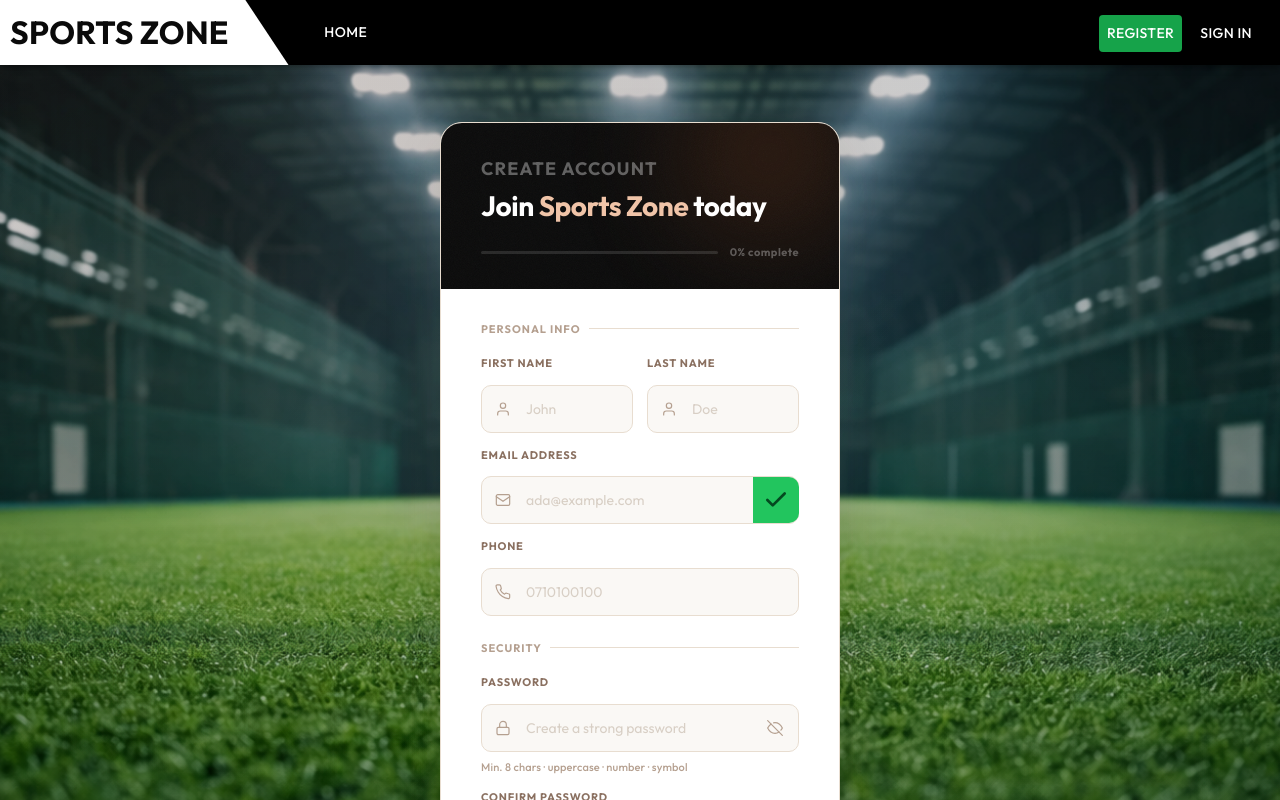
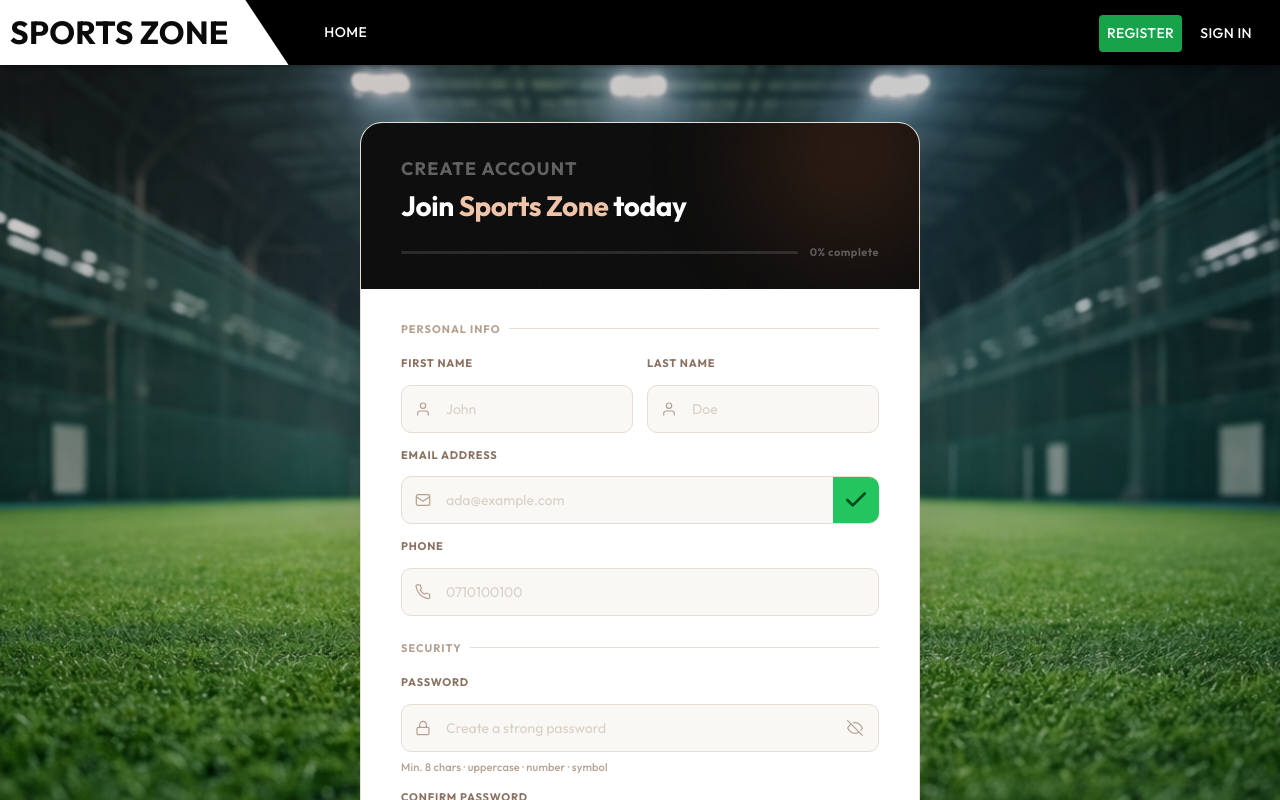
Before and after one commit to Chamila-Ranasinghe/booking-app, a React (Vite) app: page /register in a window 1280 px wide. Shown: the top 800 px of the page. Built offline with nearby package versions, Linux system fonts and the light colour scheme.

Commit message:
revet the change

```diff
--- a/src/components/RegisterComponent.tsx
+++ b/src/components/RegisterComponent.tsx
@@ -3,7 +3,7 @@ import { useState, type FC, type FormEvent, type ChangeEvent } from "react";
 import { useNavigate } from "react-router-dom";
 import {UserIcon, EmailIcon, LockIcon, PhoneIcon, EyeIcon, CheckIcon, AlertIcon, EmailCheckIcon} from "../icons/RegisterIcons";
 import type {FormState, FormErrors} from "../classes/RegisterClass";
-import { postData, useApiMutation } from "../api/common";
+import { postData } from "../api/common";
 import { createUser} from "../api/APIclass";
 
 /* ══════════════════════════════════════════════════════════════
@@ -66,8 +66,8 @@ const Register: FC = () => {
     if (!validate()) return;
     setLoading(true);
     await new Promise(r => setTimeout(r, 1600));
-    const responce = useApiMutation((form)=> postData(createUser, form))
-    // const responce = postData(createUser, form);
+    // const responce = useApiMutation((form)=> postData(createUser, form))
+    const responce = postData(createUser, form);
     console.log(responce);
     setLoading(false);
     setSuccess(true);
@@ -85,7 +85,7 @@ const Register: FC = () => {
   if (success) {
     return (
       <div className="reg-page">
-        <div className="reg-card">
+        <div className="reg-card-success">
           <div className="success-screen">
             <div className="success-icon"><CheckIcon/></div>
             <h2 className="success-title">You're all set, {form.firstName}!</h2>
--- a/src/css/RegisterComponent.scss
+++ b/src/css/RegisterComponent.scss
@@ -76,6 +76,19 @@ body,
 
 /* Card */
 .reg-card {
+  position: relative;
+  z-index: 1;
+  width: 100%;
+  max-width: 560px;
+  background: var(--surface);
+  border-radius: var(--radius-lg);
+  border: 1.5px solid var(--border);
+  box-shadow: var(--shadow-lg);
+  overflow: hidden;
+  animation: cardIn .32s cubic-bezier(.34, 1.3, .64, 1);
+}
+
+.reg-card-success {
   position: relative;
   z-index: 1;
   width: 100%;
@@ -820,6 +833,7 @@ body,
 
   .email-body {
     margin-top: 20px;
+
     input {
       width: 100%;
       height: 54px;
@@ -853,17 +867,17 @@ body,
       letter-spacing: 1px;
     }
 
-    .email-footer-resend{
+    .email-footer-resend {
       color: $TextWhite;
       margin-top: 25px;
-    text-align: center;
-    font-size: 14px;
+      text-align: center;
+      font-size: 14px;
 
-       a{
+      a {
         color: $PrimaryBlack;
-         cursor: pointer;
-         font-weight: 800;
-       }
+        cursor: pointer;
+        font-weight: 800;
+      }
     }
   }
 
```
